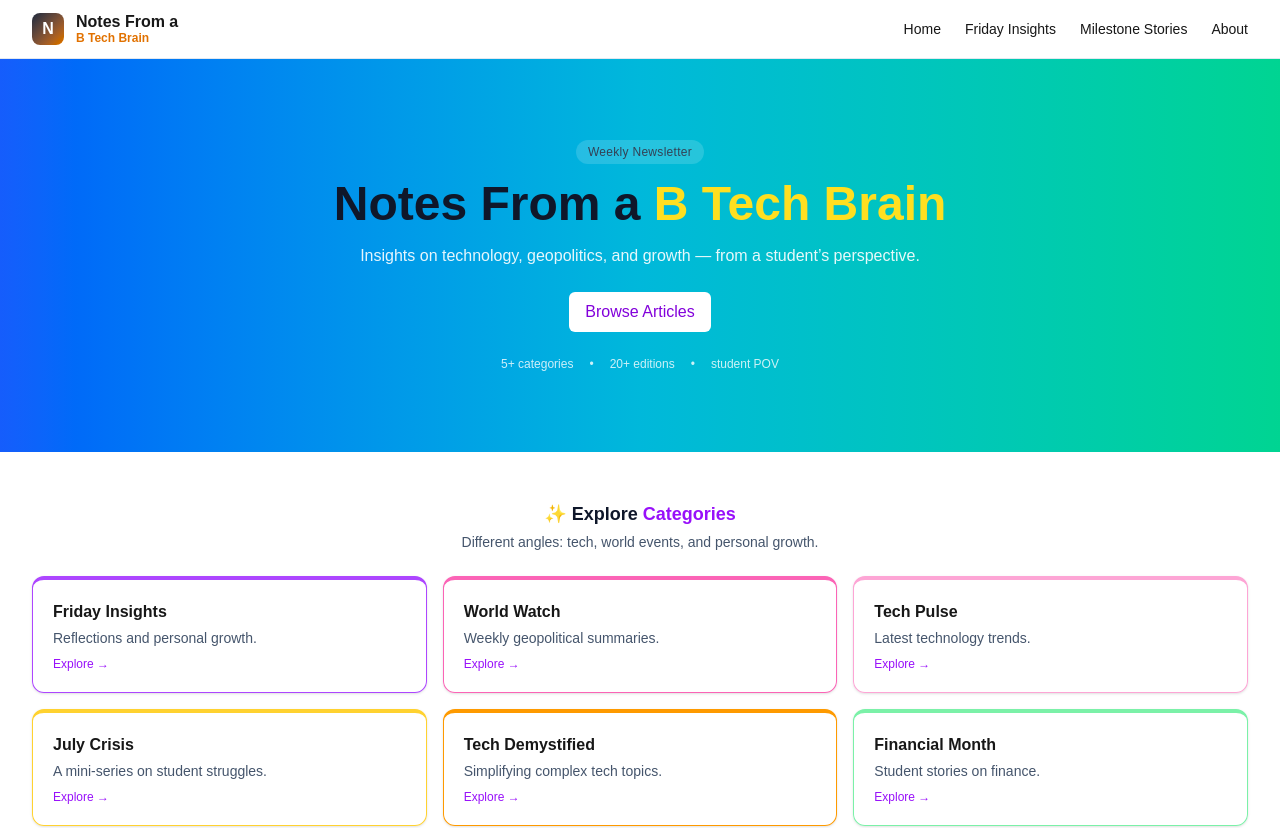
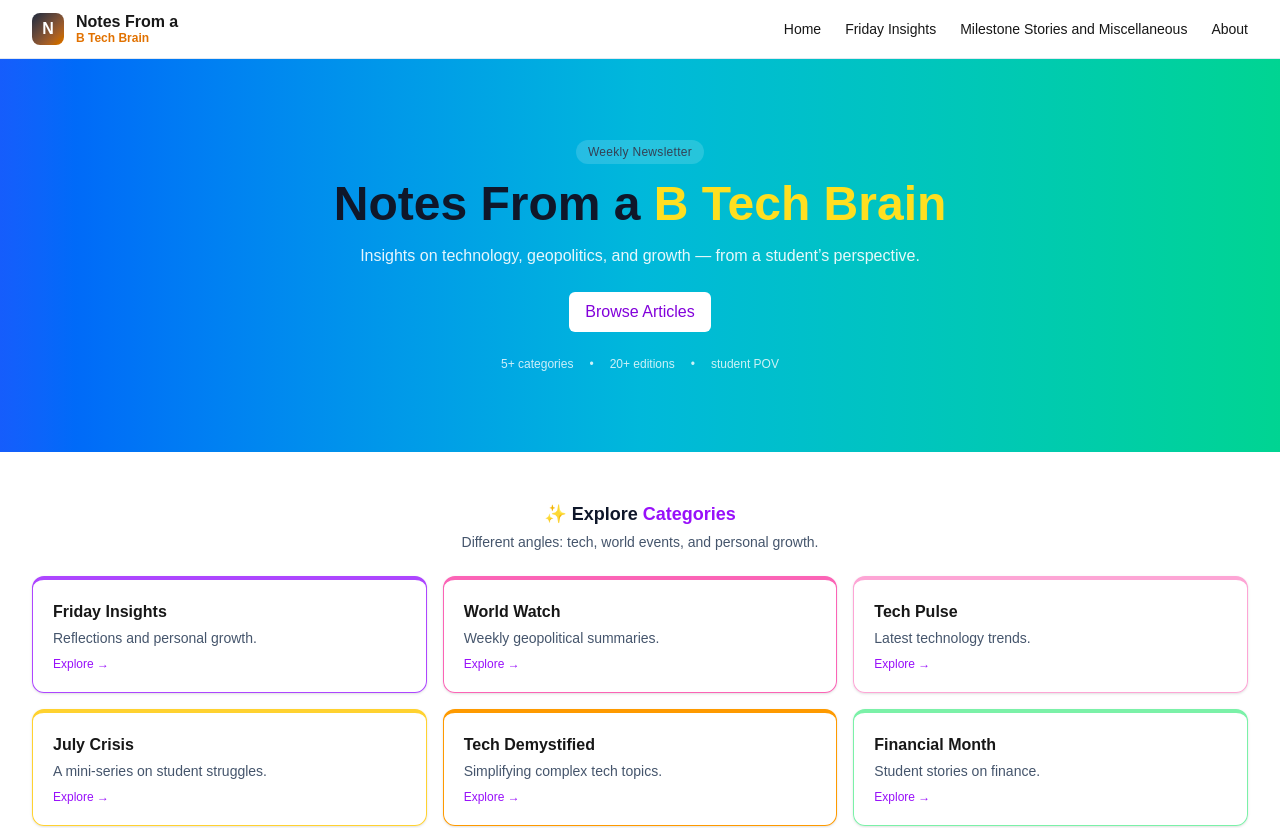
Before and after one commit to ZainabShujat/Btech-blog, a Next.js app: page / in a window 1280 px wide. Shown: the top 828 px of the page. Built offline with nearby package versions, Linux system fonts and the light colour scheme.

Commit message:
updated category name

```diff
--- a/app/components/Nav.tsx
+++ b/app/components/Nav.tsx
@@ -22,7 +22,7 @@ export default function Nav() {
         <div className="hidden md:flex items-center gap-6 text-sm">
           <Link href="/" className="hover:underline">Home</Link>
           <Link href="/category/friday-insights" className="hover:underline">Friday Insights</Link>
-          <Link href="/category/milestone-stories" className="hover:underline">Milestone Stories</Link>
+          <Link href="/category/milestone-stories-and-miscellaneous" className="hover:underline">Milestone Stories and Miscellaneous</Link>
           <Link href="/about" className="hover:underline">About</Link>
 
         </div>
```
